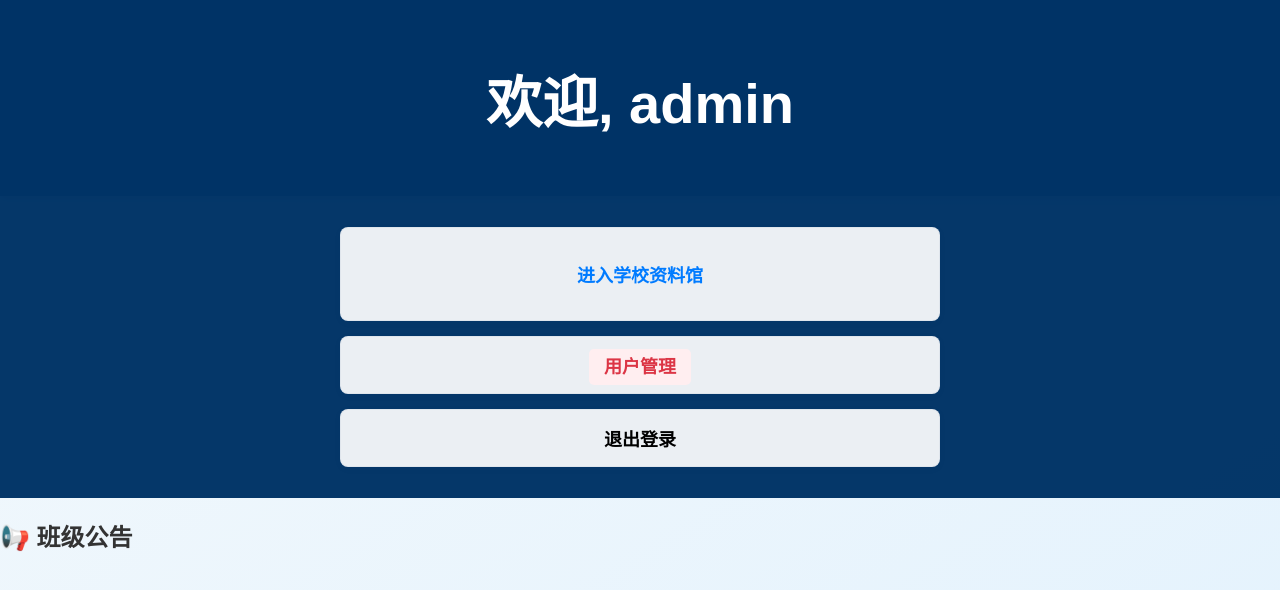
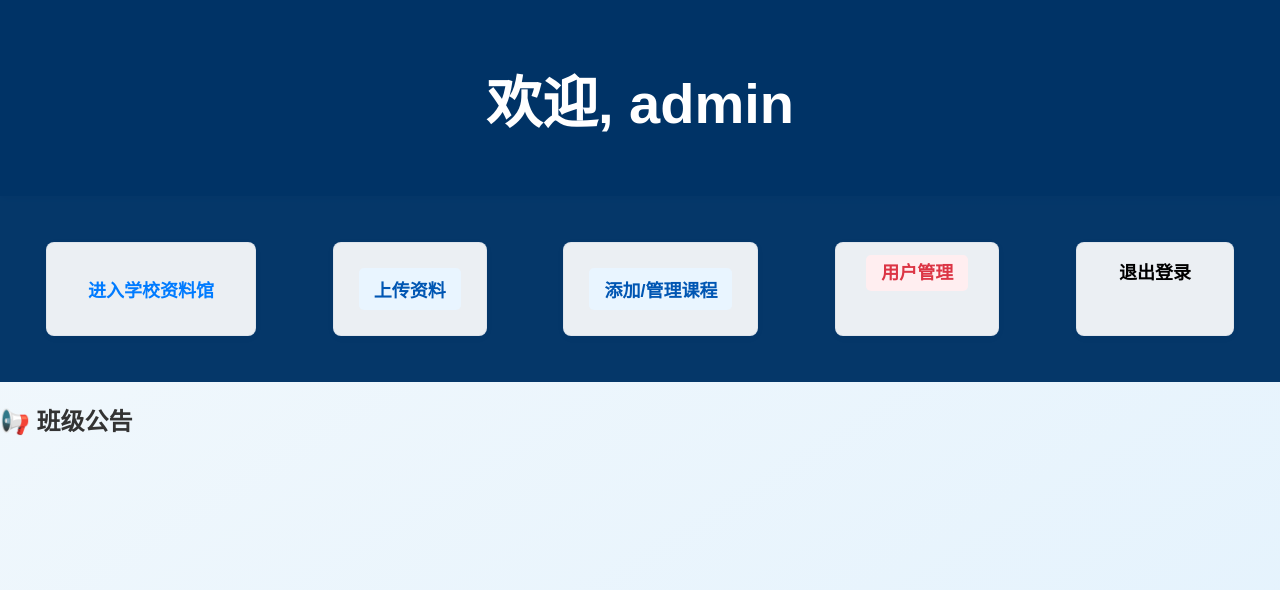
Before and after one commit to Brooks-Z/DSi, a Flask app: page /dashboard in a window 1280 px wide. Shown: the top 590 px of the page. Run offline with Flask 3, Linux system fonts and the light colour scheme; the visitor is signed in with stand-in values (Sample User, id 1); data comes from the database, SQL or seed files in the repository; data that the repository does not hold is empty.

Commit message:
dashboard.html

```diff
--- a/templates/dashboard.html
+++ b/templates/dashboard.html
@@ -16,6 +16,19 @@
         .upload-link {
             background-color: #e9f5ff;
             color: #0056b3;
+            padding: 8px 15px;
+            border-radius: 5px;
+            font-weight: bold;
+        }
+        ul {
+            list-style: none;
+            padding: 0;
+            display: flex;
+            gap: 15px;
+            justify-content: center;
+        }
+        li {
+            display: inline-block;
         }
     </style>
 </head>
@@ -27,12 +40,14 @@
     <nav>
         <ul>
             <li><a href="{{ url_for('resources') }}" class="library-link">进入学校资料馆</a></li>
+
             {% if user.username == 'Brooks' %}
                 <li><a href="{{ url_for('upload_resource') }}" class="upload-link">上传资料</a></li>
             {% endif %}
 
-            {# 新增管理员导航 #}
             {% if user.is_admin or user.is_superadmin %}
+                <li><a href="{{ url_for('upload_resource') }}" class="upload-link">上传资料</a></li>
+                <li><a href="{{ url_for('manage_timetable') }}" class="upload-link">添加/管理课程</a></li>
                 <li><a href="{{ url_for('user_management') }}" class="admin-link">用户管理</a></li>
             {% endif %}
 
```
